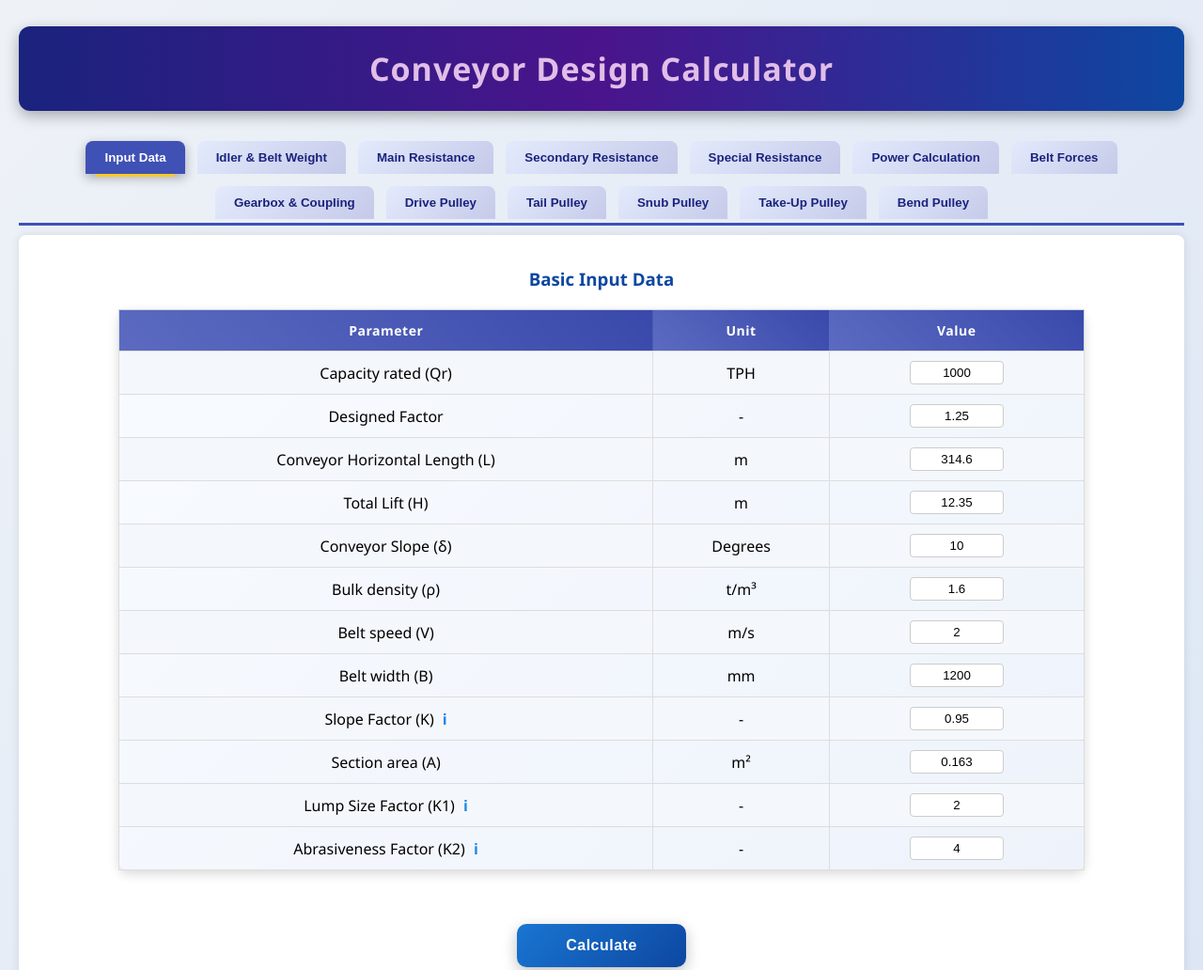
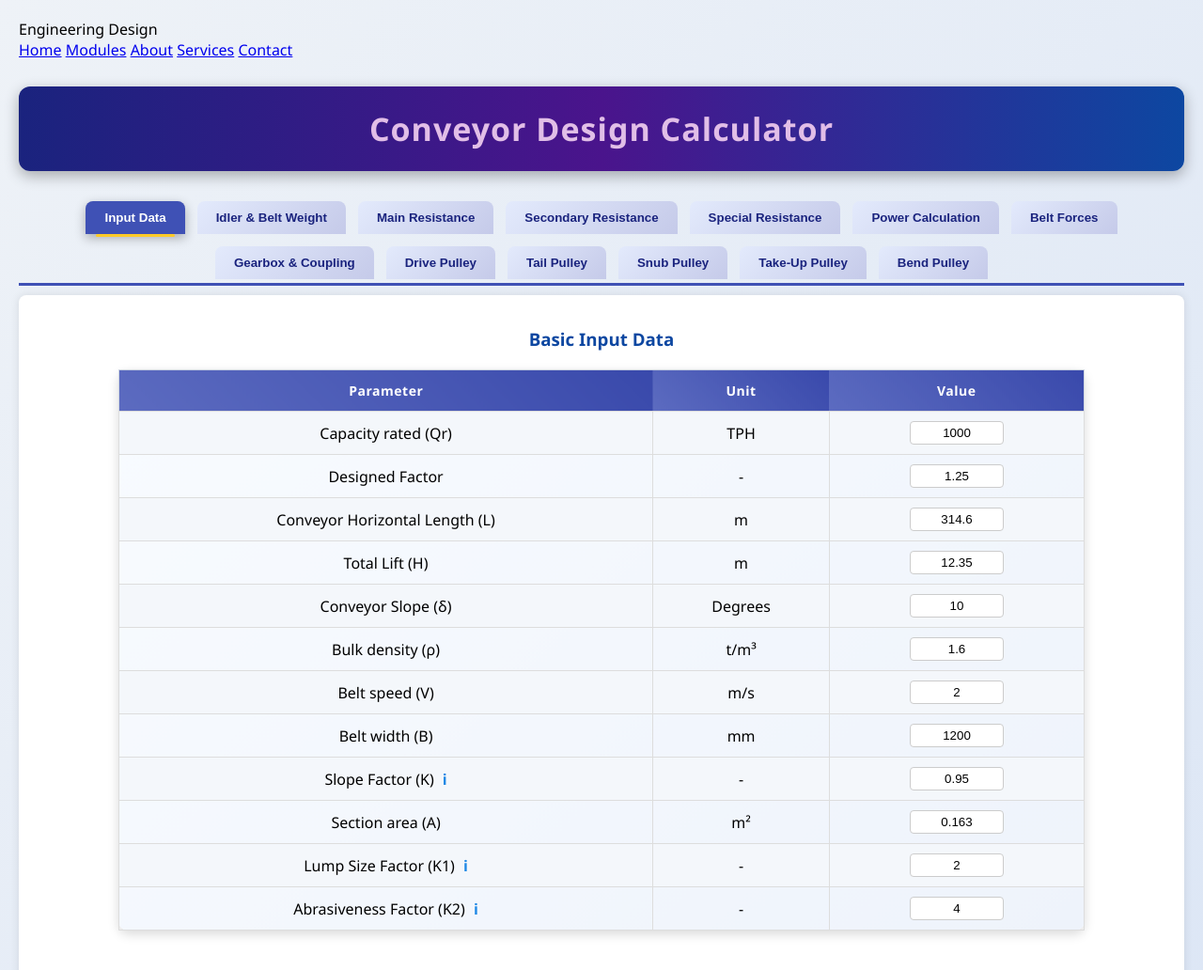
Before and after one commit to mahendra6141/Engineeringdesign, a plain HTML site: page conv.html in a window 1280 px wide. Shown: the top 1032 px of the page at 94% size. Drawn offline with Linux system fonts and the light colour scheme.

Commit message:
Update conv.html

```diff
--- a/conv.html
+++ b/conv.html
@@ -5,7 +5,25 @@
   <link rel="stylesheet" href="conv.css">
 </head>
 <body>
-
+<!-- ===== HEADER START ===== -->
+
+<header class="main-header">
+
+  <div class="logo">
+    Engineering Design
+  </div>
+
+  <nav class="navbar">
+    <a href="index.html">Home</a>
+    <a href="home1601.html" class="active">Modules</a>
+    <a href="about1601.html">About</a>
+    <a href="services1601.html">Services</a>
+    <a href="contact1601.html">Contact</a>
+  </nav>
+
+</header>
+
+<!-- ===== HEADER END ===== -->
 <h2 style="
   font-size: 34px;
   font-weight: 800;
```
